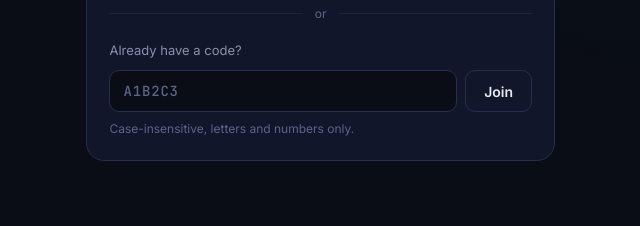
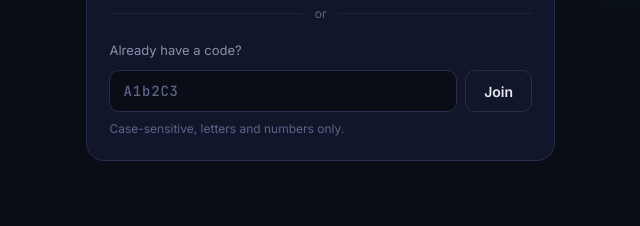
Before and after one commit to divyanshu7-code/Fluxdrop, a website: page public/index.html in a window 1280 px wide. Shown: the part 241-467 px from the top of the page, 601-1241 px from the left. Drawn offline with nearby package versions, Linux system fonts and the light colour scheme; no server answers; a script that the page names is missing.

Commit message:
Uppercase issue fix

```diff
--- a/public/index.html
+++ b/public/index.html
@@ -44,10 +44,10 @@
         <div class="action-panel">
           <div class="action-panel-label">Already have a code?</div>
           <div class="join-row">
-            <input id="roomInput" placeholder="A1B2C3" autocomplete="off" spellcheck="false" />
+            <input id="roomInput" placeholder="A1b2C3" autocomplete="off" spellcheck="false" />
             <button id="joinBtn" class="btn btn-ghost">Join</button>
           </div>
-          <p class="action-hint">Case-insensitive, letters and numbers only.</p>
+          <p class="action-hint">Case-sensitive, letters and numbers only.</p>
         </div>
       </div>
     </section>
--- a/public/style.css
+++ b/public/style.css
@@ -169,7 +169,6 @@ input:focus, textarea:focus { border-color: var(--accent-dim); }
   flex: 1;
   font-family: var(--font-mono);
   letter-spacing: 0.06em;
-  text-transform: uppercase;
 }
 
 button {
```
